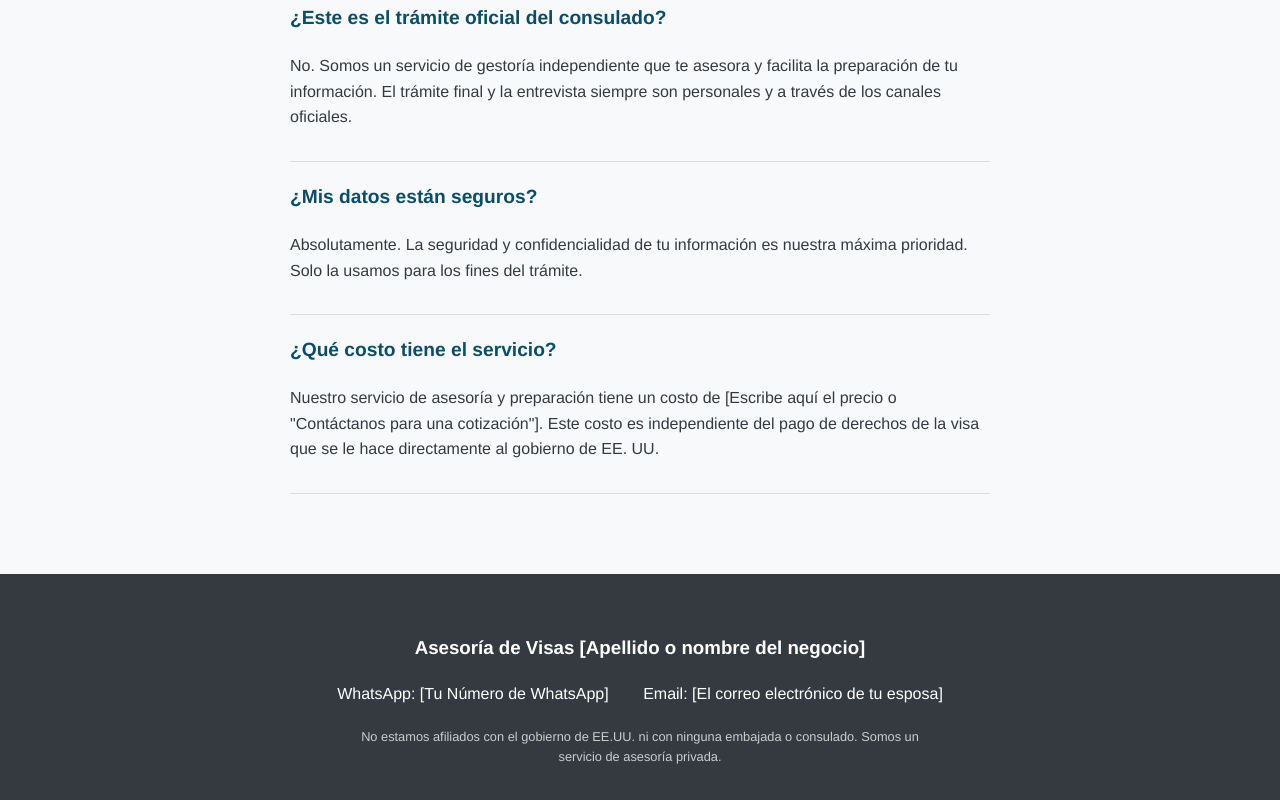
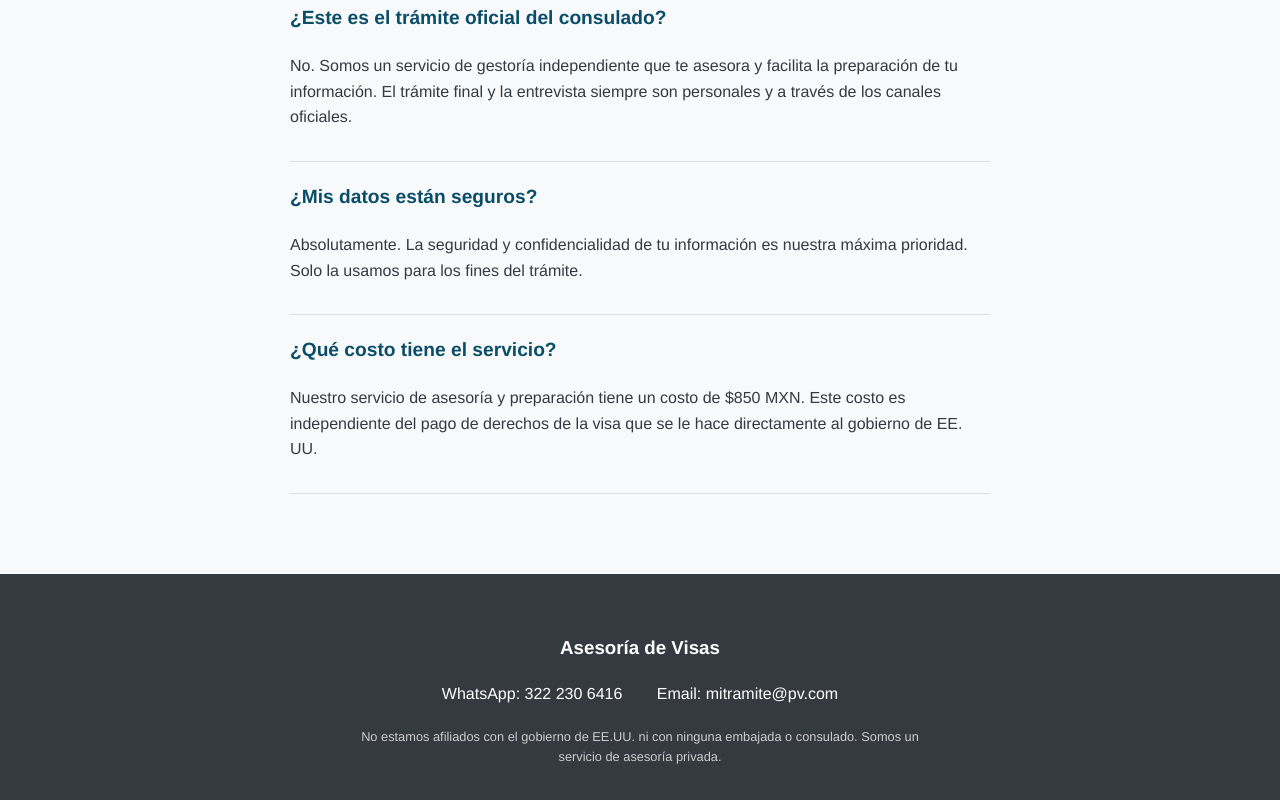
Before and after one commit to RobEnciso/tramites, a plain HTML site: page index.html in a window 1280 px wide. Shown: the part 2773-3573 px from the top of the page. Drawn offline with Linux system fonts and the light colour scheme.

Commit message:
datos de contacto

```diff
--- a/index.html
+++ b/index.html
@@ -258,19 +258,19 @@
             </div>
             <div class="faq-item">
                 <h3>¿Qué costo tiene el servicio?</h3>
-                <p>Nuestro servicio de asesoría y preparación tiene un costo de [Escribe aquí el precio o "Contáctanos para una cotización"]. Este costo es independiente del pago de derechos de la visa que se le hace directamente al gobierno de EE. UU.</p>
+                <p>Nuestro servicio de asesoría y preparación tiene un costo de $850 MXN. Este costo es independiente del pago de derechos de la visa que se le hace directamente al gobierno de EE. UU.</p>
             </div>
         </section>
     </main>
 
     <!-- 6. SECCIÓN DE CONTACTO Y PIE DE PÁGINA -->
     <footer class="footer-section">
-        <h3>Asesoría de Visas [Apellido o nombre del negocio]</h3>
+        <h3>Asesoría de Visas</h3>
         <div class="contact-info">
             <!-- Icono de WhatsApp -->
-            <a href="https://wa.me/YOUR_WHATSAPP_NUMBER">WhatsApp: [Tu Número de WhatsApp]</a>
+            <a href="https://wa.me/YOUR_WHATSAPP_NUMBER">WhatsApp: 322 230 6416</a>
             <!-- Icono de Email -->
-            <a href="mailto:YOUR_EMAIL">Email: [El correo electrónico de tu esposa]</a>
+            <a href="mailto:YOUR_EMAIL">Email: mitramite@pv.com</a>
         </div>
         <p class="disclaimer">No estamos afiliados con el gobierno de EE.UU. ni con ninguna embajada o consulado. Somos un servicio de asesoría privada.</p>
     </footer>
```
